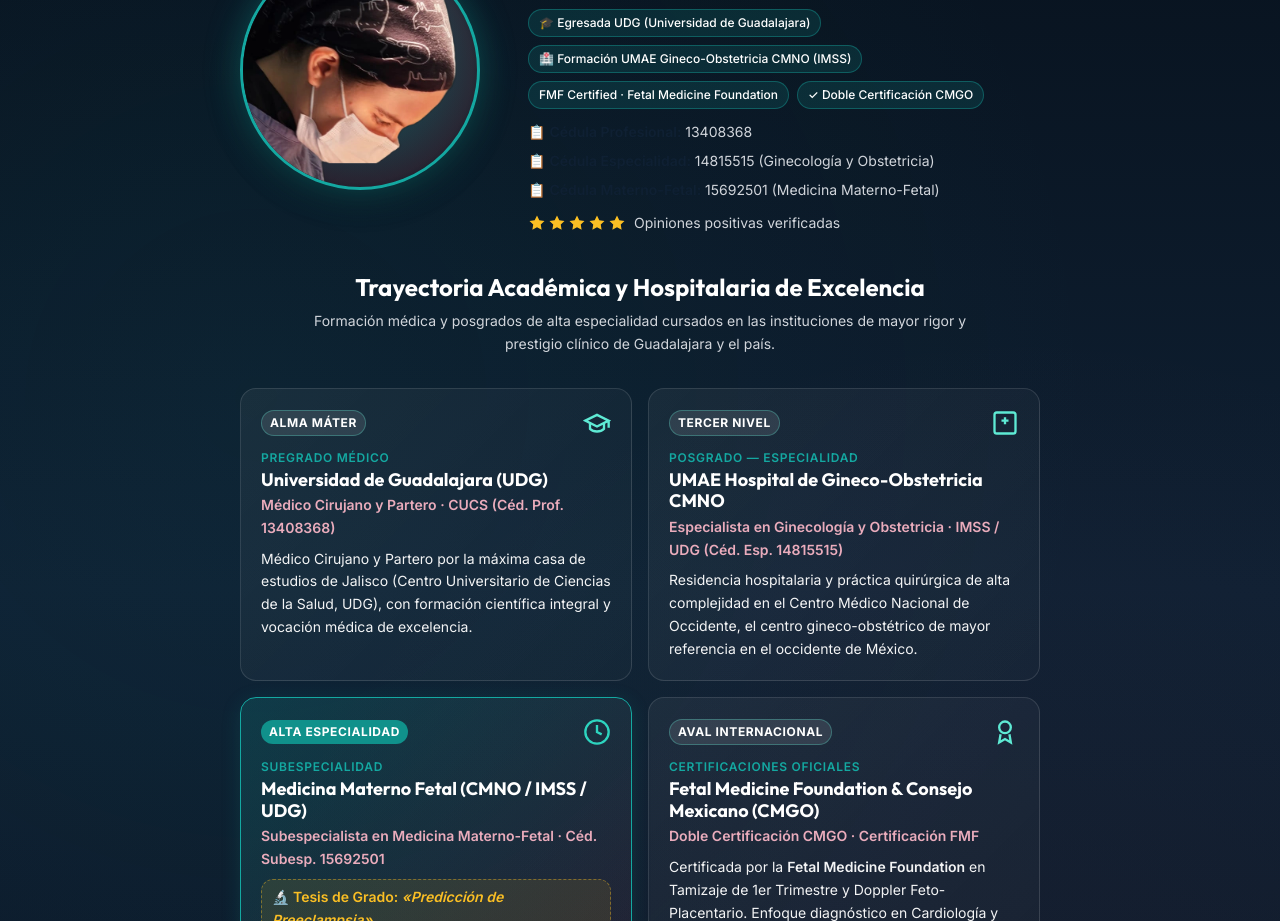
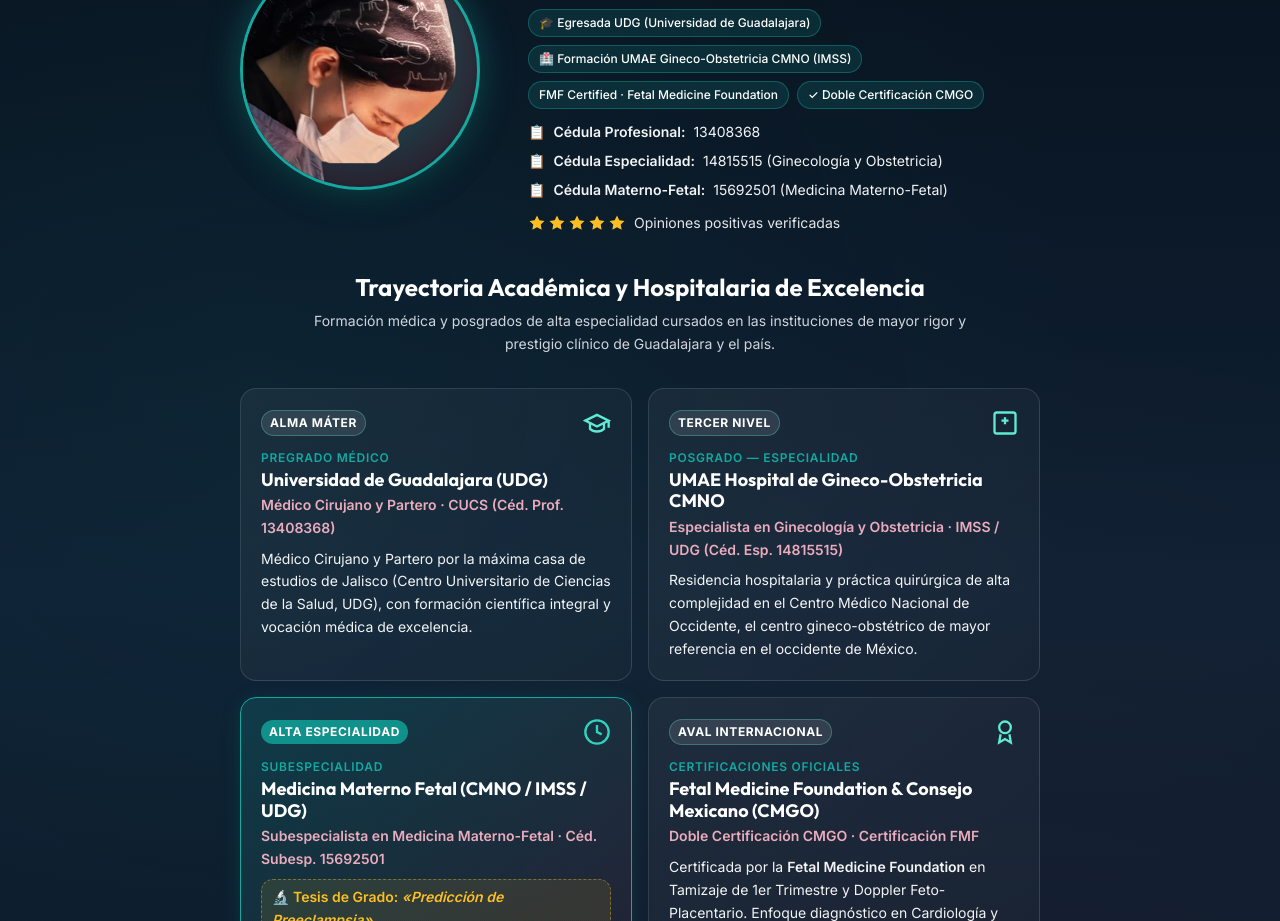
Before and after one commit to Charly-bite/draodettenoyola.com, a website: page index.html in a window 1280 px wide. Shown: the part 2962-3883 px from the top of the page. Drawn offline with Linux system fonts and the light colour scheme.

Commit message:
fix(styles): aumentar contraste y visibilidad de las cédulas y texto en sección Sobre Mí

```diff
--- a/css/components.css
+++ b/css/components.css
@@ -1023,12 +1023,29 @@
   font-weight: var(--weight-medium);
 }
 
+.about strong {
+  color: var(--color-white);
+}
+
 .about__credentials {
   display: flex;
   flex-direction: column;
   gap: var(--space-2);
-  font-size: var(--text-sm);
-  color: var(--color-gray-300);
+  margin-top: var(--space-3);
+  margin-bottom: var(--space-1);
+}
+
+.about__credentials span {
+  display: inline-flex;
+  align-items: center;
+  gap: var(--space-2);
+  font-size: var(--text-sm);
+  color: var(--color-gray-100);
+}
+
+.about__credentials strong {
+  color: var(--color-teal-300);
+  font-weight: var(--weight-semibold);
 }
 
 .about__stars {
@@ -1036,7 +1053,7 @@
   align-items: center;
   gap: var(--space-2);
   font-size: var(--text-sm);
-  color: var(--color-gray-300);
+  color: var(--color-gray-200);
 }
 
 /* About Badges Row */
--- a/index.html
+++ b/index.html
@@ -41,11 +41,11 @@
   <link href="https://fonts.googleapis.com/css2?family=Inter:wght@400;500;600;700&family=Outfit:wght@500;600;700;800&display=swap" rel="stylesheet">
 
   <!-- ═══ Stylesheets (Cache-busted) ═══ -->
-  <link rel="stylesheet" href="css/variables.css?v=2.1">
-  <link rel="stylesheet" href="css/reset.css?v=2.1">
-  <link rel="stylesheet" href="css/main.css?v=2.1">
-  <link rel="stylesheet" href="css/components.css?v=2.1">
-  <link rel="stylesheet" href="css/responsive.css?v=2.1">
+  <link rel="stylesheet" href="css/variables.css?v=3.2">
+  <link rel="stylesheet" href="css/reset.css?v=3.2">
+  <link rel="stylesheet" href="css/main.css?v=3.2">
+  <link rel="stylesheet" href="css/components.css?v=3.2">
+  <link rel="stylesheet" href="css/responsive.css?v=3.2">
 
   <!-- ═══ Schema.org JSON-LD (E-E-A-T + GEO) ═══ -->
   <script type="application/ld+json">
```
